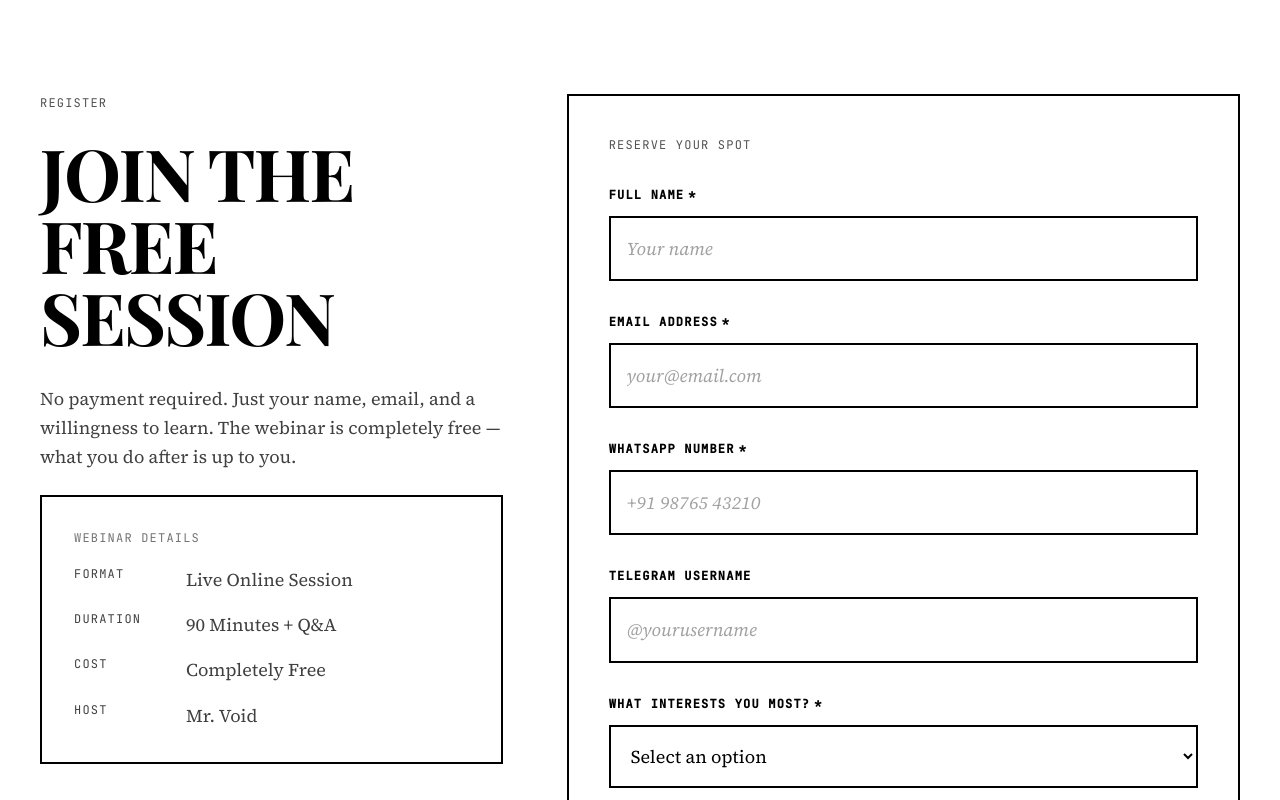
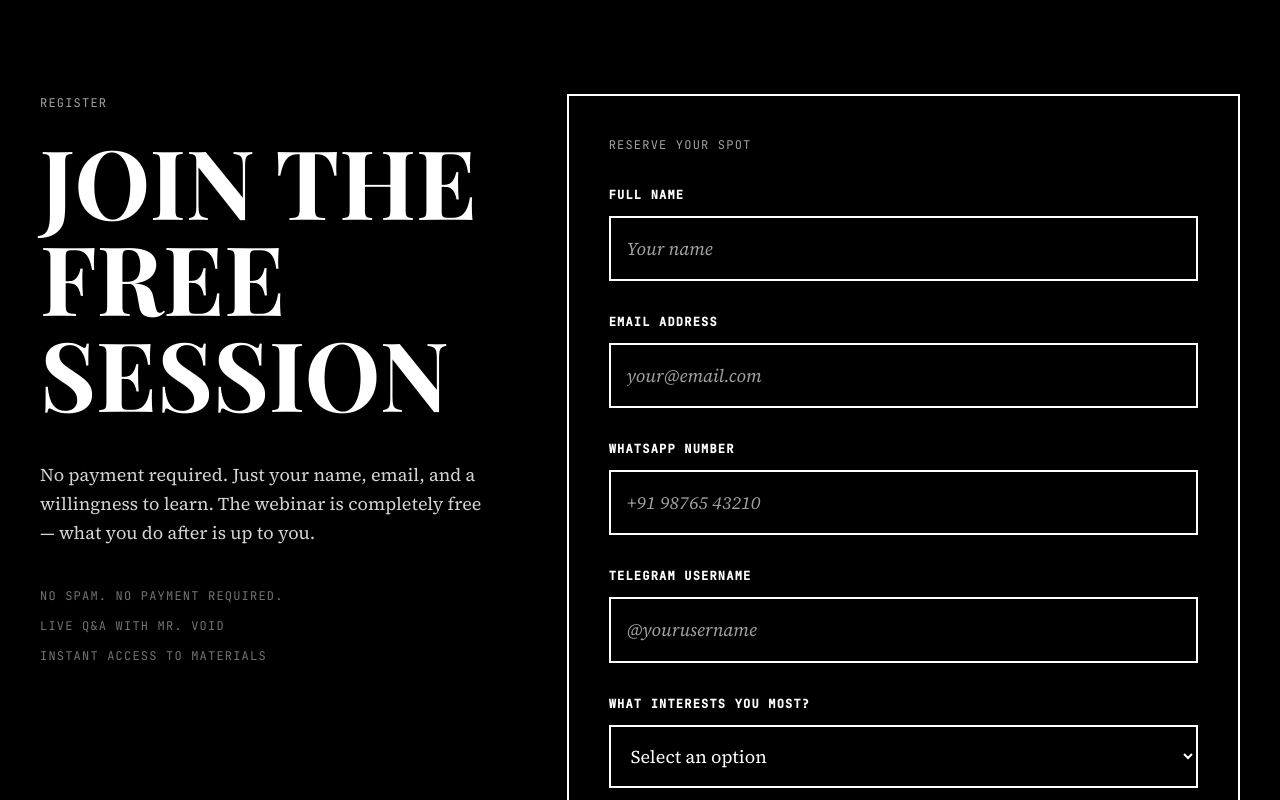
Before and after one commit to ibrahimkhan008/CPA, a Next.js app: page /webinar in a window 1280 px wide. Shown: the part 2860-3660 px from the top of the page. Built offline with nearby package versions, Linux system fonts and the light colour scheme; a web font is replaced by a local one.

Commit message:
feat: restyle webinar registration section to match consultation dark format

```diff
--- a/app/webinar/components/WebinarForm.tsx
+++ b/app/webinar/components/WebinarForm.tsx
@@ -89,8 +89,8 @@ export default function WebinarForm() {
   }
 
   return (
-    <div className="lg:col-span-7 border-2 border-black p-10" suppressHydrationWarning>
-      <div className="label-text text-neutral-600 mb-8" suppressHydrationWarning>
+    <div className="lg:col-span-7 border-2 border-white p-10 text-white" suppressHydrationWarning>
+      <div className="label-text text-neutral-400 mb-8" suppressHydrationWarning>
         Reserve Your Spot
       </div>
 
@@ -104,7 +104,7 @@ export default function WebinarForm() {
             name="name"
             type="text"
             placeholder="Your name"
-            className="w-full border-2 border-black p-4 text-base focus:outline-none focus:border-[4px] placeholder:text-neutral-400 placeholder:italic bg-white body-text text-black"
+            className="w-full border-2 border-white p-4 text-base focus:outline-none focus:border-[4px] placeholder:text-neutral-400 placeholder:italic bg-black body-text text-white"
             required
             suppressHydrationWarning
           />
@@ -119,7 +119,7 @@ export default function WebinarForm() {
             name="email"
             type="email"
             placeholder="your@email.com"
-            className="w-full border-2 border-black p-4 text-base focus:outline-none focus:border-[4px] placeholder:text-neutral-400 placeholder:italic bg-white body-text text-black"
+            className="w-full border-2 border-white p-4 text-base focus:outline-none focus:border-[4px] placeholder:text-neutral-400 placeholder:italic bg-black body-text text-white"
             required
             suppressHydrationWarning
           />
@@ -134,7 +134,7 @@ export default function WebinarForm() {
             name="phone"
             type="tel"
             placeholder="+91 98765 43210"
-            className="w-full border-2 border-black p-4 text-base focus:outline-none focus:border-[4px] placeholder:text-neutral-400 placeholder:italic bg-white body-text text-black"
+            className="w-full border-2 border-white p-4 text-base focus:outline-none focus:border-[4px] placeholder:text-neutral-400 placeholder:italic bg-black body-text text-white"
             required
             suppressHydrationWarning
           />
@@ -149,7 +149,7 @@ export default function WebinarForm() {
             name="telegram"
             type="text"
             placeholder="@yourusername"
-            className="w-full border-2 border-black p-4 text-base focus:outline-none focus:border-[4px] placeholder:text-neutral-400 placeholder:italic bg-white body-text text-black"
+            className="w-full border-2 border-white p-4 text-base focus:outline-none focus:border-[4px] placeholder:text-neutral-400 placeholder:italic bg-black body-text text-white"
             suppressHydrationWarning
           />
         </div>
@@ -161,7 +161,7 @@ export default function WebinarForm() {
           <select
             id="interest"
             name="interest"
-            className="w-full border-2 border-black p-4 text-base focus:outline-none focus:border-[4px] bg-white body-text text-black"
+            className="w-full border-2 border-white p-4 text-base focus:outline-none focus:border-[4px] bg-black body-text text-white"
             required
             suppressHydrationWarning
           >
--- a/app/webinar/page.tsx
+++ b/app/webinar/page.tsx
@@ -184,14 +184,14 @@ export default function WebinarPage() {
       <div className="section-rule"></div>
 
       {/* Registration Form */}
-      <section id="register" className="py-24 md:py-32 px-6 md:px-10">
+      <section id="register" className="py-24 md:py-32 px-6 md:px-10 bg-black text-white">
         <div className="max-w-7xl mx-auto grid lg:grid-cols-12 gap-16">
           <div className="lg:col-span-5">
-            <div className="label-text text-neutral-600 mb-6">
+            <div className="label-text text-neutral-400 mb-5">
               Register
             </div>
 
-            <h2 className="display-font text-5xl md:text-7xl font-bold leading-none tracking-tight mb-8">
+            <h2 className="display-font text-5xl md:text-8xl leading-none font-bold mb-10">
               JOIN THE
               <br />
               FREE
@@ -199,32 +199,22 @@ export default function WebinarPage() {
               SESSION
             </h2>
 
-            <div className="space-y-6 text-lg leading-relaxed text-neutral-700">
-              <p className="body-text">
+            <p className="text-lg leading-relaxed text-neutral-300 max-w-md mb-10 body-text">
               No payment required. Just your name, email, and a willingness to
               learn. The webinar is completely free — what you do after is up
               to you.
             </p>
 
-              <div className="border-2 border-black p-8">
-                <div className="label-text text-neutral-500 mb-4">
-                  Webinar Details
-                </div>
-
-                <div className="space-y-4 text-sm body-text">
+            <div className="space-y-3">
               {[
-                    ["Format", "Live Online Session"],
-                    ["Duration", "90 Minutes + Q&A"],
-                    ["Cost", "Completely Free"],
-                    ["Host", "Mr. Void"],
-                  ].map(([label, value]) => (
-                    <div key={label} className="flex gap-4">
-                      <span className="label-text shrink-0 w-24">{label}</span>
-                      <span>{value}</span>
+                "No spam. No payment required.",
+                "Live Q&A with Mr. Void",
+                "Instant access to materials",
+              ].map((item) => (
+                <div key={item} className="label-text text-neutral-500">
+                  {item}
                 </div>
               ))}
-                </div>
-              </div>
             </div>
           </div>
 
```
Lines whose indentation alone changed are shown as unchanged.
